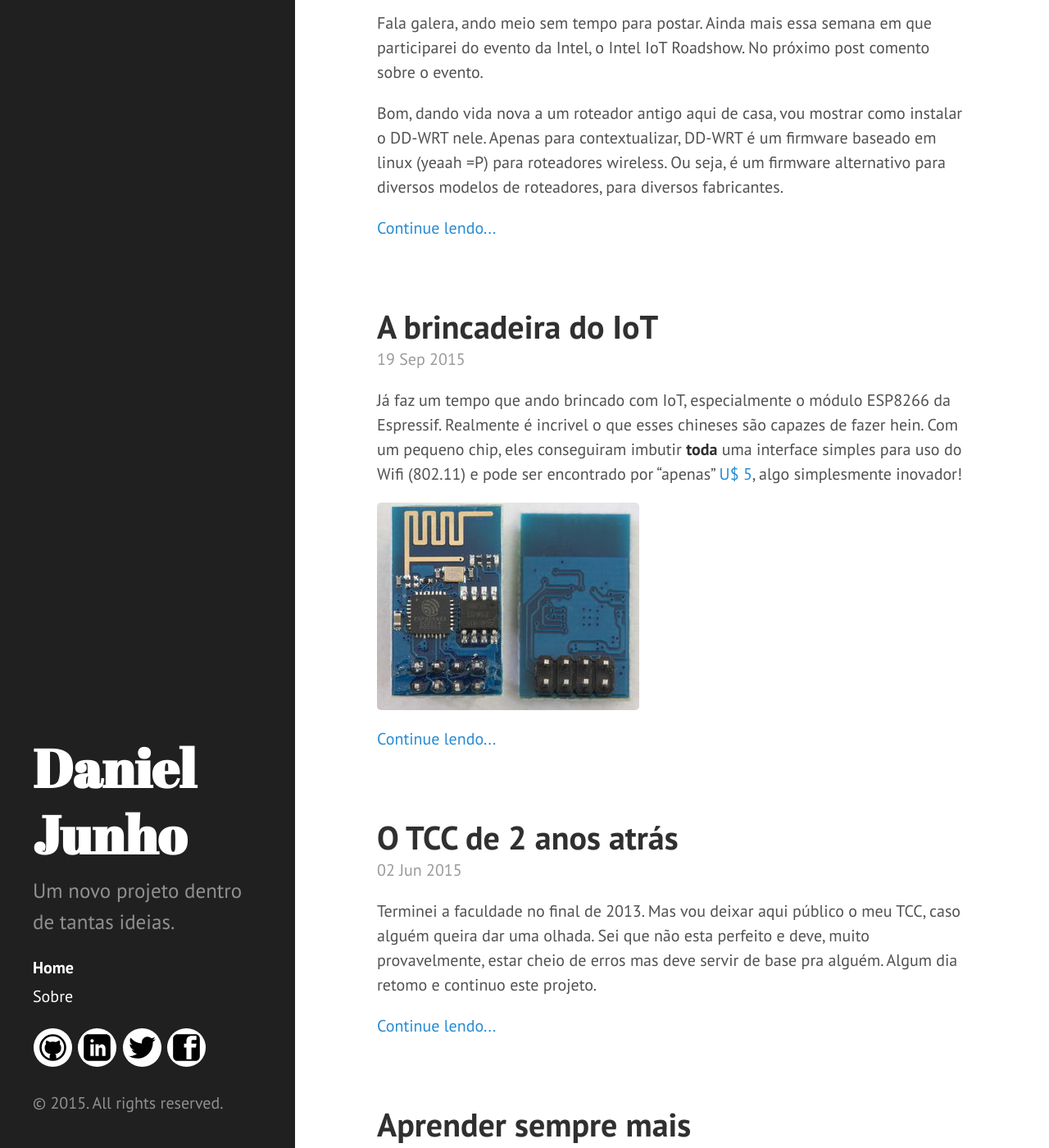
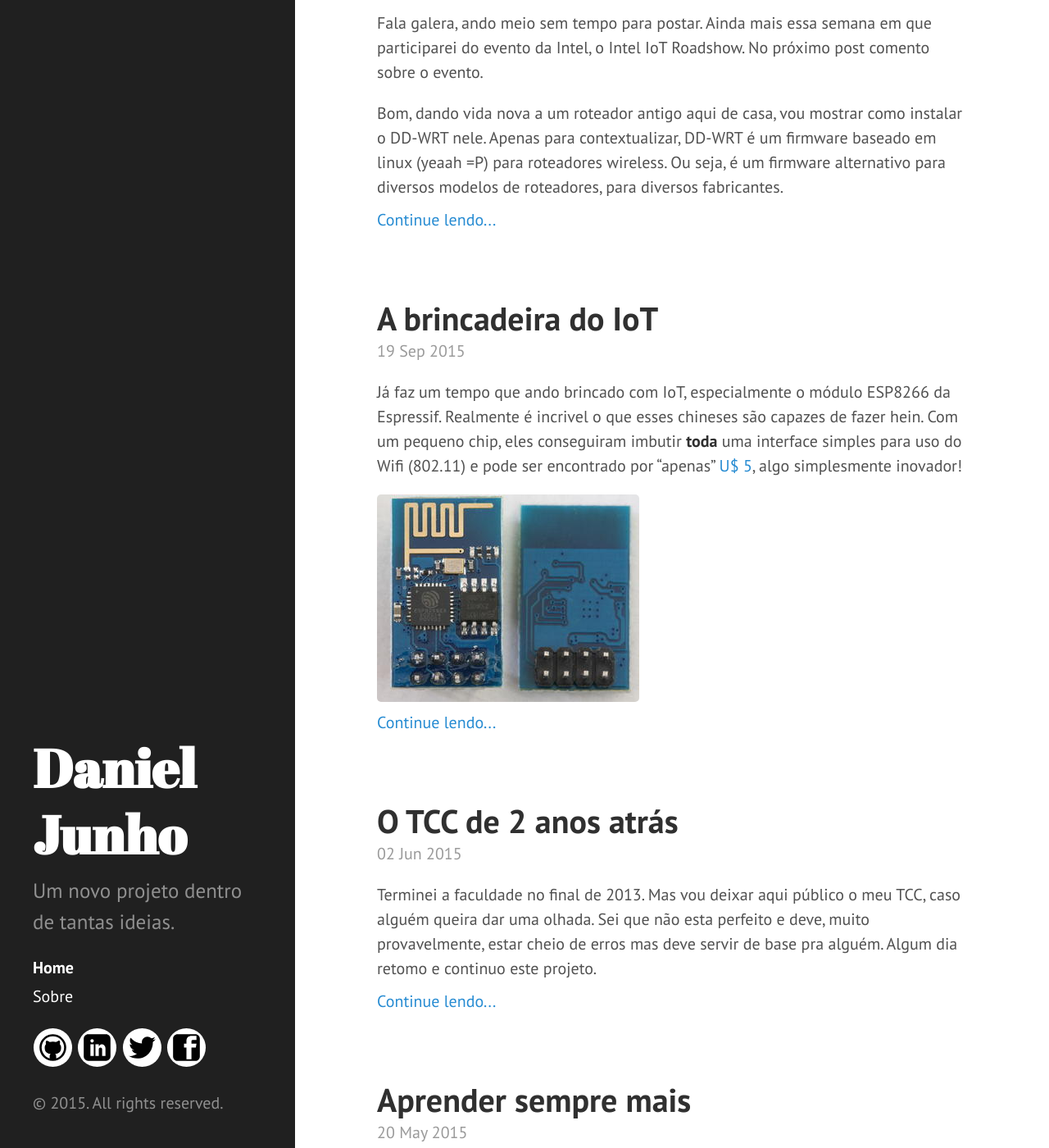
Before and after one commit to djunho/djunho.github.io, a Jekyll site: the page built from index.html, in a window 1280 px wide and 1400 px high, scrolled down 217 px. Shown: the whole window at 82% size. Built offline with Jekyll 4.4.1, drawn with Linux system fonts in a browser that asks for light colours; Markdown is read by kramdown in place of the engine named in the settings; the list of posts is cut into pages by our own code; grey boxes are pictures that could not be loaded.

Commit message:
Atualização do css, para separar. Baseado do post-date

```diff
--- a/public/css/poole.css
+++ b/public/css/poole.css
@@ -352,6 +352,14 @@
   color: #9a9a9a;
 }
 
+/* Read more at the main page */
+.post-more {
+  display: block;
+  margin-top: -.5rem;
+  margin-bottom: 1rem;
+  color: #9a9a9a;
+}
+
 /* Related posts */
 .related {
   padding-top: 2rem;
```
